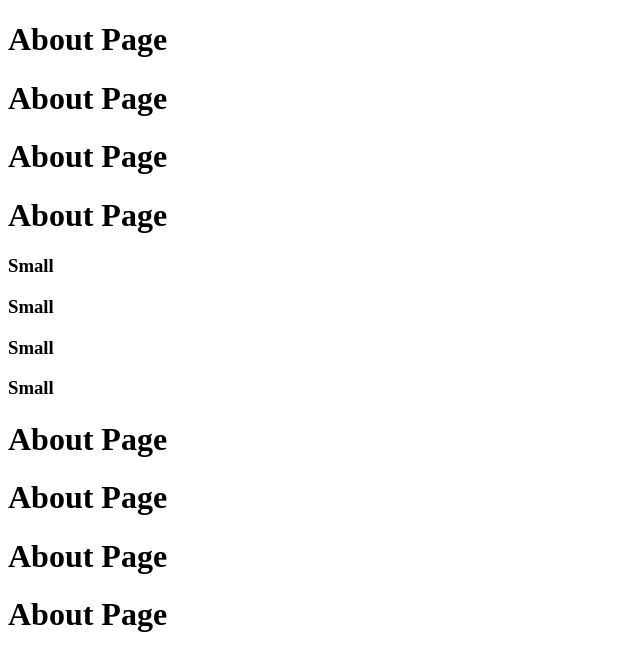
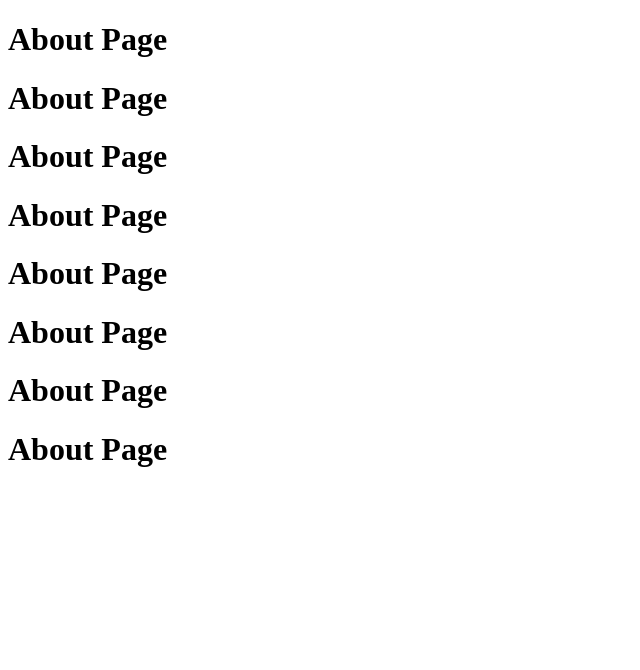
Before and after one commit to ckck24/z3, a plain HTML site: page about.html in a window 1280 px wide. Shown: the whole page, without its empty margins (0-640 px from the left). Drawn offline with Linux system fonts and the light colour scheme.

Commit message:
About page modified

```diff
--- a/about.html
+++ b/about.html
@@ -9,12 +9,6 @@
     <h1>About Page</h1>
     <h1>About Page</h1>
     <h1>About Page</h1>
-
-    <h3>Small</h3>
-    <h3>Small</h3>
-    <h3>Small</h3>
-    <h3>Small</h3>
-
     <h1>About Page</h1>
     <h1>About Page</h1>
     <h1>About Page</h1>
```
